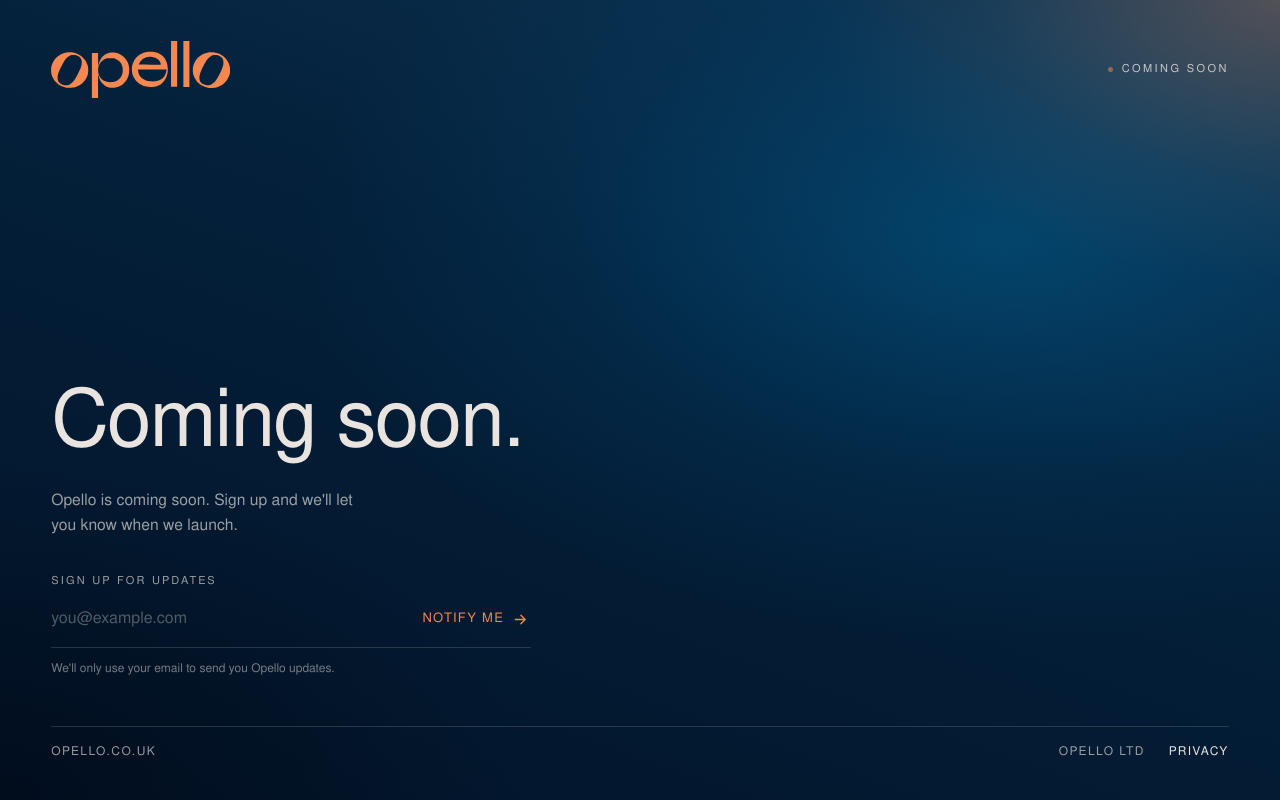
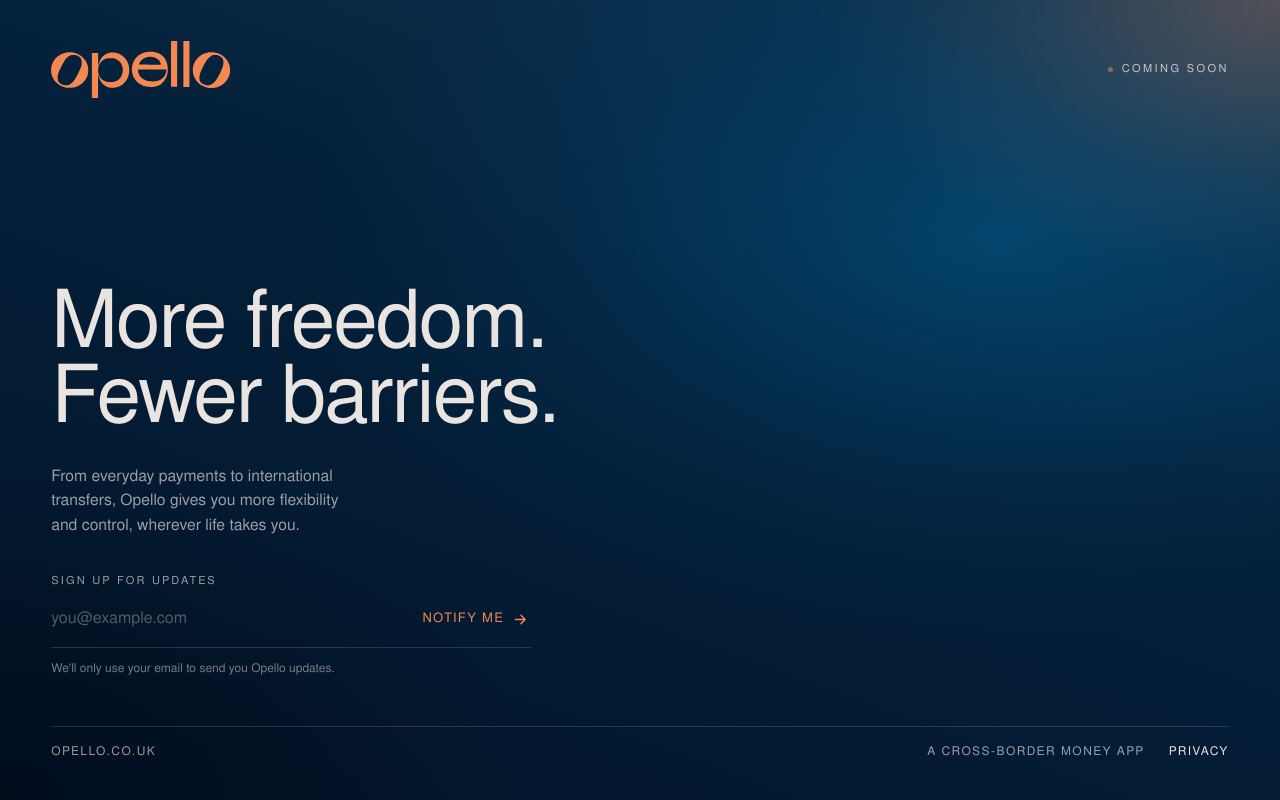
Before and after one commit to opello-uk/website, a SvelteKit app: page / in a window 1280 px wide. Built offline with nearby package versions, Linux system fonts and the light colour scheme.

Commit message:
Restore previous homepage headline and copy (per Vinay)
🪂 Generated with [Skydive](https://skydive.com)

```diff
--- a/src/routes/+page.svelte
+++ b/src/routes/+page.svelte
@@ -4,9 +4,9 @@
 	import SignupForm from '#lib/components/SignupForm.svelte';
 	import { resolve } from '$app/paths';
 
-	const title = 'Opello — Coming soon';
+	const title = 'Opello — More freedom. Fewer barriers.';
 	const description =
-		'Opello is coming soon. Sign up to hear when we launch.';
+		'Opello is a cross-border money app for lives that span countries. From everyday payments to international transfers, more flexibility and control wherever life takes you. Coming soon.';
 	const url = 'https://opello.co.uk/';
 
 	const jsonLd = JSON.stringify({
@@ -15,7 +15,9 @@
 		name: 'Opello',
 		url,
 		logo: 'https://opello.co.uk/assets/opello-wordmark.svg',
-		description: 'Opello is coming soon.'
+		slogan: 'Your own money, unlocked.',
+		description:
+			'A cross-border money app for people whose lives span countries. Financial freedom should have no borders.'
 	});
 </script>
 
@@ -29,7 +31,7 @@
 	<meta property="og:type" content="website" />
 	<meta property="og:site_name" content="Opello" />
 	<meta property="og:title" content={title} />
-	<meta property="og:description" content="Opello is coming soon." />
+	<meta property="og:description" content="Financial freedom should have no borders. Opello is coming soon." />
 	<meta property="og:url" content={url} />
 	<meta property="og:image" content="https://opello.co.uk/assets/og.png" />
 	<meta property="og:image:width" content="1200" />
@@ -49,9 +51,10 @@
 	</header>
 
 	<div class="hero">
-		<h1>Coming soon.</h1>
+		<h1>More freedom.<br />Fewer barriers.</h1>
 		<p class="lede">
-			Opello is coming soon. Sign up and we'll let you know when we launch.
+			From everyday payments to international transfers, Opello gives you more flexibility and
+			control, wherever life takes you.
 		</p>
 		<SignupForm />
 	</div>
@@ -59,7 +62,7 @@
 	<footer>
 		<span>opello.co.uk</span>
 		<span class="foot-right">
-			<span>Opello Ltd</span>
+			<span>A cross-border money app</span>
 			<a href={resolve('/privacy')}>Privacy</a>
 		</span>
 	</footer>
```
Also changed, not shown: static/assets/og.png, static/llms.txt.
